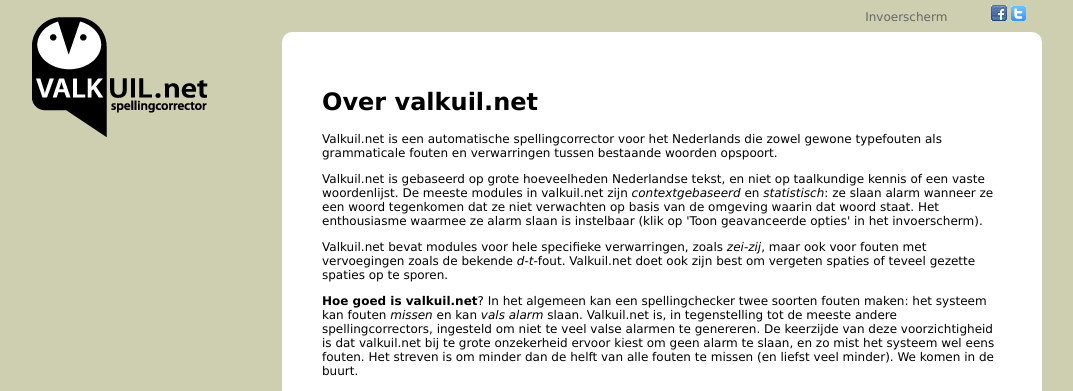
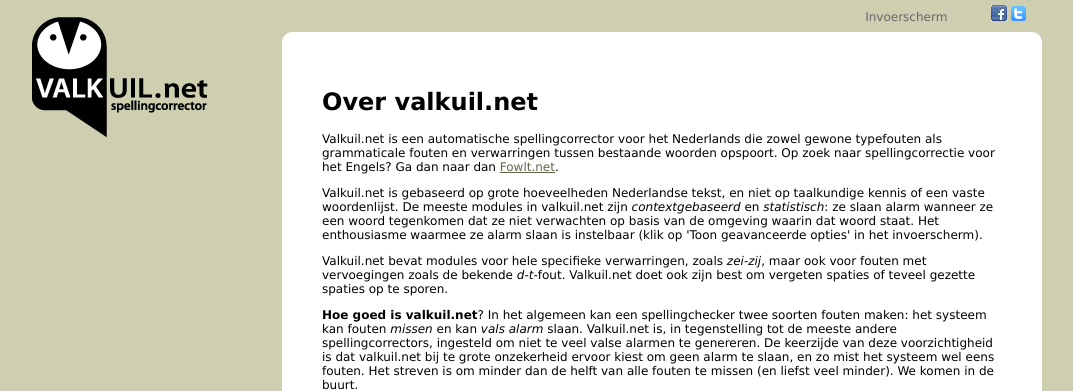
Before and after one commit to proycon/valkuil, a Django app: page /info in a window 1280 px wide. Shown: the top 391 px of the page, without its empty margins (158-1231 px from the left). Run offline with Django 3.2, Linux system fonts and the light colour scheme; parts of the project's set-up code (start-up, migrations or seed data) failed here and were passed over.

Commit message:
added link to fowlt.net

```diff
--- a/webvalkuil/templates/about.html
+++ b/webvalkuil/templates/about.html
@@ -30,9 +30,11 @@
 
 <h1>Over valkuil.net</h1>
 
-<p>Valkuil.net is een automatische spellingcorrector voor het Nederlands
-die zowel gewone typefouten als grammaticale fouten en verwarringen
-tussen bestaande woorden opspoort.</p>
+<p>Valkuil.net is een automatische spellingcorrector voor het
+Nederlands die zowel gewone typefouten als grammaticale fouten en
+verwarringen tussen bestaande woorden opspoort. Op zoek naar
+spellingcorrectie voor het Engels? Ga dan naar
+dan <a href="http://fowlt.net">Fowlt.net</a>.</p>
 
 <p>Valkuil.net is gebaseerd op grote hoeveelheden Nederlandse
 tekst, en niet op taalkundige kennis of een vaste woordenlijst. De
@@ -254,6 +256,7 @@
 <li>Tanja Gaustad van Zaanen</li>
 <li><a href="http://proylt.anaproy.nl/en/home/">Maarten van Gompel</a></li>
 <li><a href="http://www.monicahajek.nl/">Monica Hajek</a></li>
+<li>Peter Berck
 </ul>
 <p>
 
@@ -297,6 +300,8 @@
 
 <p>
 <ul>
+
+<li>Van den Bosch, A., and Berck, P. (2012). Memory-based text correction for preposition and determiner errors. In <i>Proceedings of the 7th Workshop on the Innovative Use of NLP for Building Educational Applications</i>, BEA-2012, Montreal, Canada, pp. 289-294. [<a href="http://aclweb.org/anthology-new/W/W12/W12-2034.pdf">pdf</a>]
 
 <li>Stehouwer, H. and Van den Bosch, A. (2009). Putting the t where it belongs: Solving a confusion problem in Dutch. In S. Verberne, H. van Halteren, and P.-A. Coppen (Eds.), <i>Computational Linguistics in the Netherlands 2007: Selected Papers from the 18th CLIN Meeting</i>, January 22, 2009, Groningen, pp. 21-36.  [<a href="http://ilk.uvt.nl/downloads/pub/papers/CLIN07-putting-the-t.pdf">pdf</a>]</li>
 
```
